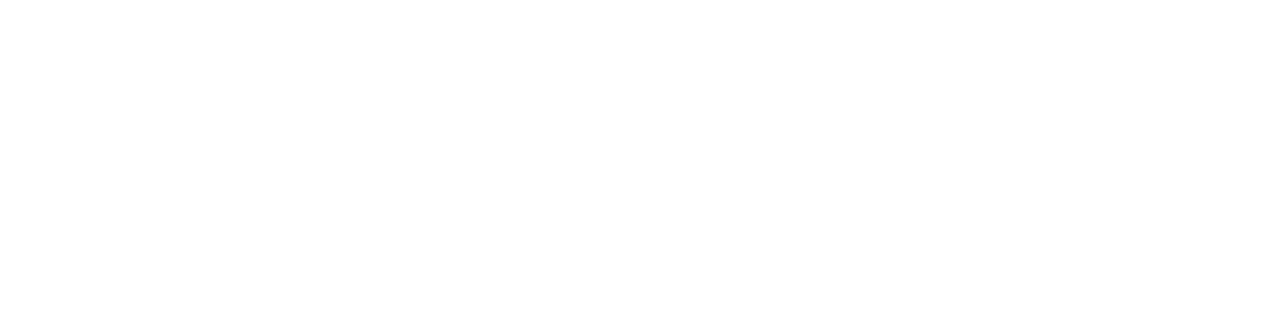
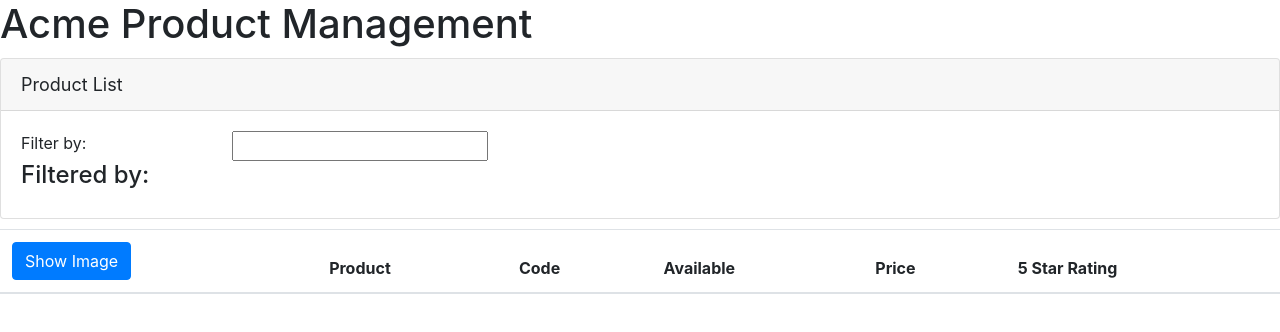
Before and after one commit to rhounkpe/angular-getting-started-deborah-kurata-pluralsight, an Angular app: page / in a window 1280 px wide. Shown: the top 332 px of the page. Built offline with nearby package versions, Linux system fonts and the light colour scheme.

Commit message:
Using a Component as a Directive

```diff
--- a/package.json
+++ b/package.json
@@ -20,7 +20,11 @@
     "@angular/platform-browser": "~8.0.0",
     "@angular/platform-browser-dynamic": "~8.0.0",
     "@angular/router": "~8.0.0",
+    "bootstrap": "^4.3.1",
     "core-js": "^3.1.3",
+    "font-awesome": "^4.7.0",
+    "jquery": "^3.4.1",
+    "popper.js": "^1.15.0",
     "rxjs": "~6.4.0",
     "tslib": "^1.9.0",
     "zone.js": "~0.9.1"
--- a/src/app/app.component.html
+++ b/src/app/app.component.html
@@ -1,3 +1 @@
-
-
 <router-outlet></router-outlet>
--- a/src/app/app.component.ts
+++ b/src/app/app.component.ts
@@ -1,10 +1,13 @@
 import { Component } from '@angular/core';
 
 @Component({
-  selector: 'app-root',
-  templateUrl: './app.component.html',
-  styleUrls: ['./app.component.css']
+  selector: 'pm-root',
+  template: `
+    <div>
+      <h1>{{pageTitle}}</h1>
+      <pm-products></pm-products>
+    </div>`
 })
 export class AppComponent {
-  title = 'APM';
+  pageTitle: string = 'Acme Product Management';
 }
--- a/src/app/app.module.ts
+++ b/src/app/app.module.ts
@@ -3,10 +3,12 @@
 
 import { AppRoutingModule } from './app-routing.module';
 import { AppComponent } from './app.component';
+import { ProductListComponent } from './products/product-list.component';
 
 @NgModule({
   declarations: [
-    AppComponent
+    AppComponent,
+    ProductListComponent
   ],
   imports: [
     BrowserModule,
--- /dev/null
+++ b/src/app/products/product-list.component.html
@@ -0,0 +1,43 @@
+<div class="card">
+    <div class="card-header">
+        Product List
+    </div>
+
+    <div class="card-body">
+        <div class="row">
+            <div class="col-md-2">Filter by: </div>
+            <div class="col-md-4">
+                <input type="text" />
+            </div>
+        </div>
+
+        <div class="row">
+            <div class="col-md-6">
+                <h4>Filtered by: </h4>
+            </div>
+        </div>
+    </div>
+</div>
+
+<div class="table-responsive">
+    <table class="table">
+        <thead>
+            <tr>
+                <th>
+                    <button class="btn btn-primary">
+                        Show Image
+                    </button>
+                </th>
+                <th>Product</th>
+                <th>Code</th>
+                <th>Available</th>
+                <th>Price</th>
+                <th>5 Star Rating</th>
+            </tr>
+        </thead>
+
+        <tbody>
+
+        </tbody>
+    </table>
+</div>
--- a/src/index.html
+++ b/src/index.html
@@ -9,6 +9,6 @@
   <link rel="icon" type="image/x-icon" href="favicon.ico">
 </head>
 <body>
-  <app-root></app-root>
+  <pm-root></pm-root>
 </body>
 </html>
--- a/src/styles.css
+++ b/src/styles.css
@@ -1 +1,15 @@
 /* You can add global styles to this file, and also import other style files */
+@import "~bootstrap/dist/css/bootstrap.min.css";
+@import "~font-awesome/css/font-awesome.min.css";
+
+div.card-header {
+    font-size: large;
+}
+
+div.card {
+    margin-top: 10px
+}
+
+.table {
+    margin-top: 10px
+}
```
Also changed, not shown: src/app/products/product-list.component.ts (added, +9 -0 lines), src/assets/images/logo.jpg (added), 1 other file (tests, documents, lock files or other folders).
